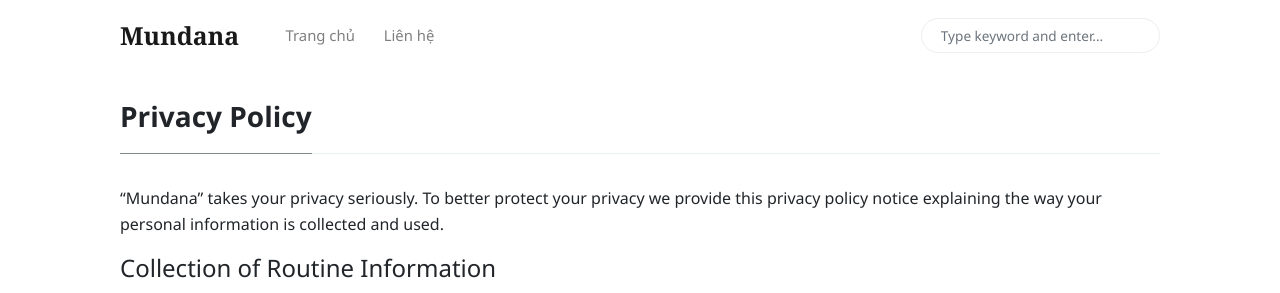
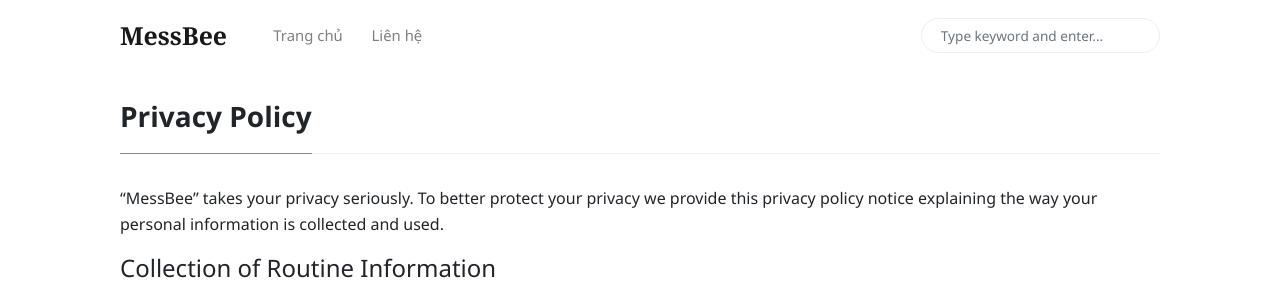
Before and after one commit to MessBeeVN/Blog, a Jekyll site: the page built from _pages/privacy-policy.md, in a window 1280 px wide and 1279 px high. Shown: the top 293 px of the window. Built offline with Jekyll 4.4.1, drawn with Linux system fonts in a browser that asks for light colours; nearby versions of some CDN libraries.

Commit message:
Update _config.yml

```diff
--- a/_config.yml
+++ b/_config.yml
@@ -1,6 +1,6 @@
 # Site
-name: 'Mundana'
-description: 'Mundana is a free Jekyll theme for awesome people like you, Medium like.'
+name: 'MessBee'
+description: 'MessBee Vietnam.'
 logo: 'assets/images/logo.png'
 favicon: 'assets/images/favicon.ico'
 baseurl: '/'
```
